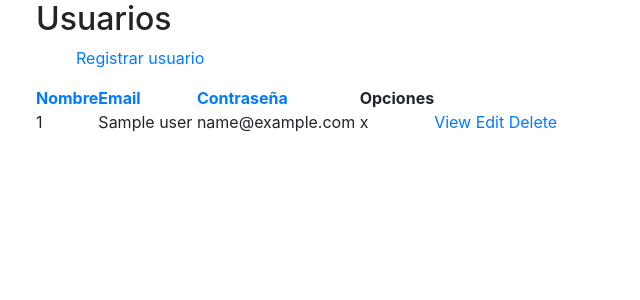
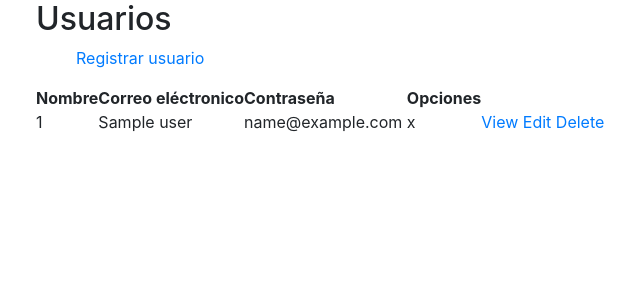
Before and after one commit to morales966/start8_entradaYsalida, a CakePHP app: the page made by app/View/Users/index.ctp in a window 1280 px wide. Shown: the top 300 px of the page, without its empty margins (49-689 px from the left). Run offline with PHP 8.4 and a stand-in for CakePHP, Linux system fonts and the light colour scheme; the template is opened without the code that fills it: most values are stand-ins (such as "Sample title", 1, 10 or a date in 2020); data that the repository does not hold is empty; some libraries are stand-ins or nearby versions.

Commit message:
Usuarios
nuevo

```diff
--- a/app/View/Users/index.ctp
+++ b/app/View/Users/index.ctp
@@ -8,15 +8,16 @@
 						</ul>
 					</div>
 				<table cellpadding="0" cellspacing="0">
-				<thead>
-				<tr>
+				<thead class="thead-light">
+							<tr>
+								<th>Nombre</th>
+								<th>Correo eléctronico</th>
+								<th>Contraseña</th>
+								<th>Opciones</th>
 
-						<th><?php echo $this->Paginator->sort('nombre'); ?></th>
-						<th><?php echo $this->Paginator->sort('email'); ?></th>
-						<th><?php echo $this->Paginator->sort('Contraseña'); ?></th>
-						<th class="actions"><?php echo __('Opciones'); ?></th>
-				</tr>
+							</tr>
 				</thead>
+
 				<tbody>
 				<?php foreach ($Users as $user): ?>
 				<tr>
```
